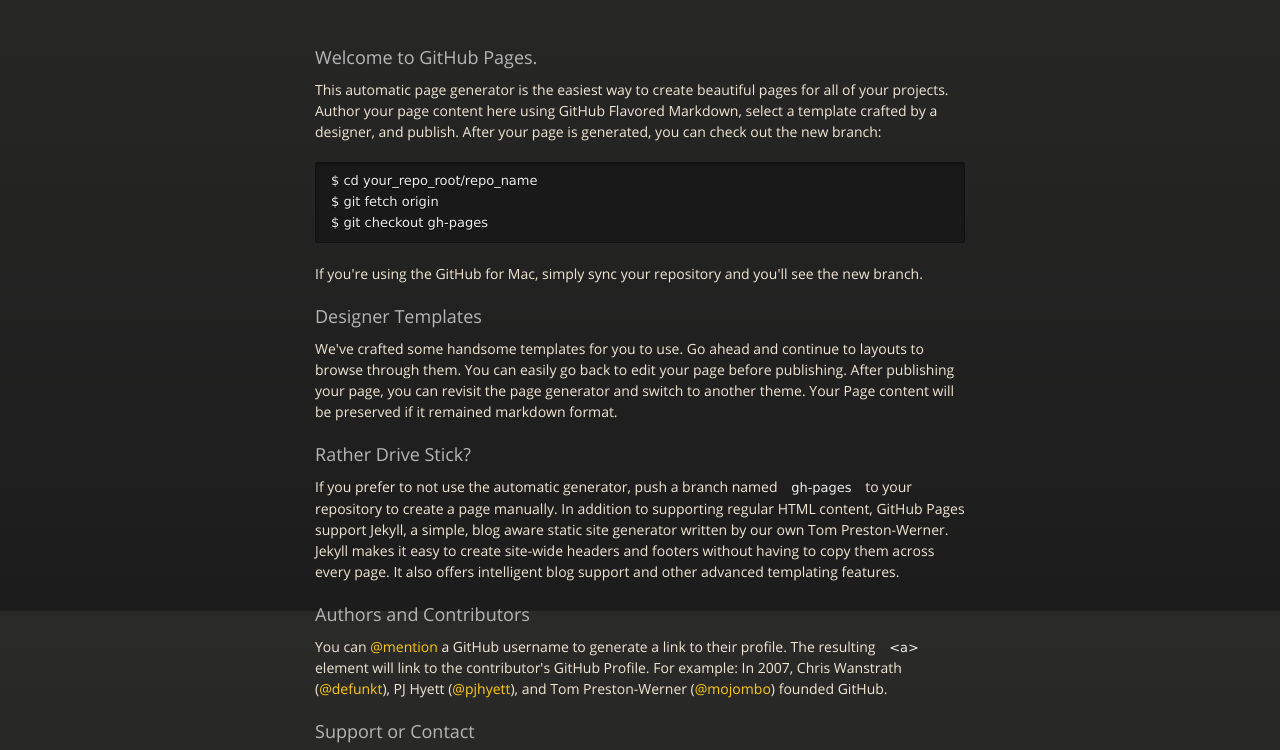
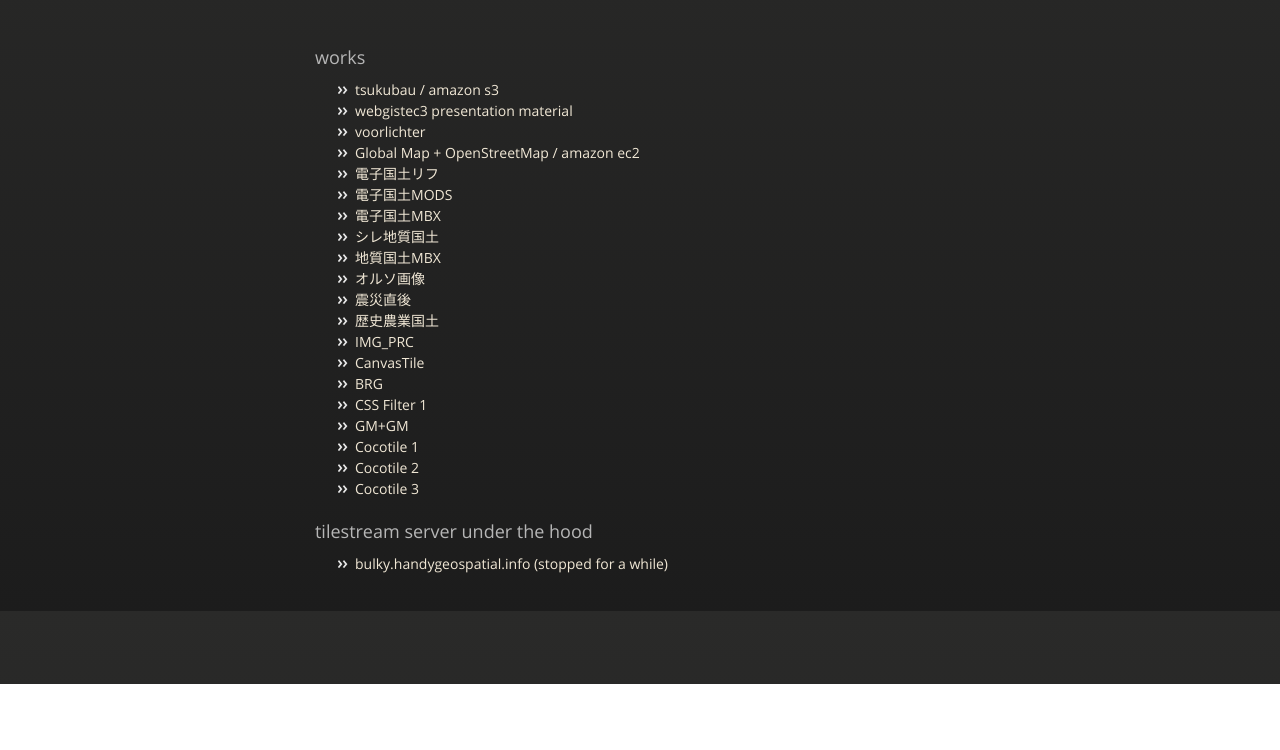
Before and after one commit to handygeospatial/handygeospatial.github.io, a plain HTML site: page index.html in a window 1280 px wide. Shown: the part 189-939 px from the top of the page. After the commit the page ends 873 px from the top, so only its background shows below. Drawn offline with nearby package versions, Linux system fonts and the light colour scheme.

Commit message:
Replace master branch with page content via GitHub

```diff
--- a/index.html
+++ b/index.html
@@ -3,7 +3,7 @@
   <head>
     <meta charset="utf-8">
     <meta http-equiv="X-UA-Compatible" content="chrome=1">
-    <title>handygeospatial.github.com by handygeospatial</title>
+    <title>handygeospatial.github.io by handygeospatial</title>
     <link rel="stylesheet" href="stylesheets/styles.css">
     <link rel="stylesheet" href="stylesheets/pygment_trac.css">
     <script src="https://ajax.googleapis.com/ajax/libs/jquery/1.7.1/jquery.min.js"></script>
@@ -28,43 +28,55 @@
 
       <section>
         <div id="title">
-          <h1>handygeospatial.github.com</h1>
+          <h1>handygeospatial.github.io</h1>
           <p></p>
           <hr>
           <span class="credits left">Project maintained by <a href="https://github.com/handygeospatial">handygeospatial</a></span>
           <span class="credits right">Hosted on GitHub Pages &mdash; Theme by <a href="http://twitter.com/#!/michigangraham">mattgraham</a></span>
         </div>
 
-        <h3>Welcome to GitHub Pages.</h3>
+        <h3>works</h3>
 
-<p>This automatic page generator is the easiest way to create beautiful pages for all of your projects. Author your page content here using GitHub Flavored Markdown, select a template crafted by a designer, and publish. After your page is generated, you can check out the new branch:</p>
+<ul>
+<li>tsukubau / amazon s3</li>
+<li>webgistec3 presentation material</li>
+<li>voorlichter</li>
+<li>Global Map + OpenStreetMap / amazon ec2</li>
+<li>電子国土リフ</li>
+<li>電子国土MODS</li>
+<li>電子国土MBX</li>
+<li>シレ地質国土</li>
+<li>地質国土MBX</li>
+<li>オルソ画像</li>
+<li>震災直後</li>
+<li>歴史農業国土</li>
+<li>IMG_PRC</li>
+<li>CanvasTile</li>
+<li>BRG</li>
+<li>CSS Filter 1</li>
+<li>GM+GM</li>
+<li>Cocotile 1</li>
+<li>Cocotile 2</li>
+<li>Cocotile 3</li>
+</ul><h3>tilestream server under the hood</h3>
 
-<pre><code>$ cd your_repo_root/repo_name
-$ git fetch origin
-$ git checkout gh-pages
-</code></pre>
-
-<p>If you're using the GitHub for Mac, simply sync your repository and you'll see the new branch.</p>
-
-<h3>Designer Templates</h3>
-
-<p>We've crafted some handsome templates for you to use. Go ahead and continue to layouts to browse through them. You can easily go back to edit your page before publishing. After publishing your page, you can revisit the page generator and switch to another theme. Your Page content will be preserved if it remained markdown format.</p>
-
-<h3>Rather Drive Stick?</h3>
-
-<p>If you prefer to not use the automatic generator, push a branch named <code>gh-pages</code> to your repository to create a page manually. In addition to supporting regular HTML content, GitHub Pages support Jekyll, a simple, blog aware static site generator written by our own Tom Preston-Werner. Jekyll makes it easy to create site-wide headers and footers without having to copy them across every page. It also offers intelligent blog support and other advanced templating features.</p>
-
-<h3>Authors and Contributors</h3>
-
-<p>You can <a href="https://github.com/blog/821" class="user-mention">@mention</a> a GitHub username to generate a link to their profile. The resulting <code>&lt;a&gt;</code> element will link to the contributor's GitHub Profile. For example: In 2007, Chris Wanstrath (<a href="https://github.com/defunkt" class="user-mention">@defunkt</a>), PJ Hyett (<a href="https://github.com/pjhyett" class="user-mention">@pjhyett</a>), and Tom Preston-Werner (<a href="https://github.com/mojombo" class="user-mention">@mojombo</a>) founded GitHub.</p>
-
-<h3>Support or Contact</h3>
-
-<p>Having trouble with Pages? Check out the documentation at <a href="http://help.github.com/pages">http://help.github.com/pages</a> or contact <a href="mailto:support@github.com">support@github.com</a> and we’ll help you sort it out.</p>
+<ul>
+<li>bulky.handygeospatial.info (stopped for a while)</li>
+</ul>
       </section>
 
     </div>
     <!--[if !IE]><script>fixScale(document);</script><![endif]-->
+              <script type="text/javascript">
+            var gaJsHost = (("https:" == document.location.protocol) ? "https://ssl." : "http://www.");
+            document.write(unescape("%3Cscript src='" + gaJsHost + "google-analytics.com/ga.js' type='text/javascript'%3E%3C/script%3E"));
+          </script>
+          <script type="text/javascript">
+            try {
+              var pageTracker = _gat._getTracker("UA-2511290-9");
+            pageTracker._trackPageview();
+            } catch(err) {}
+          </script>
 
   </body>
 </html>
```
Also changed, not shown: params.json (+1 -1 lines).
